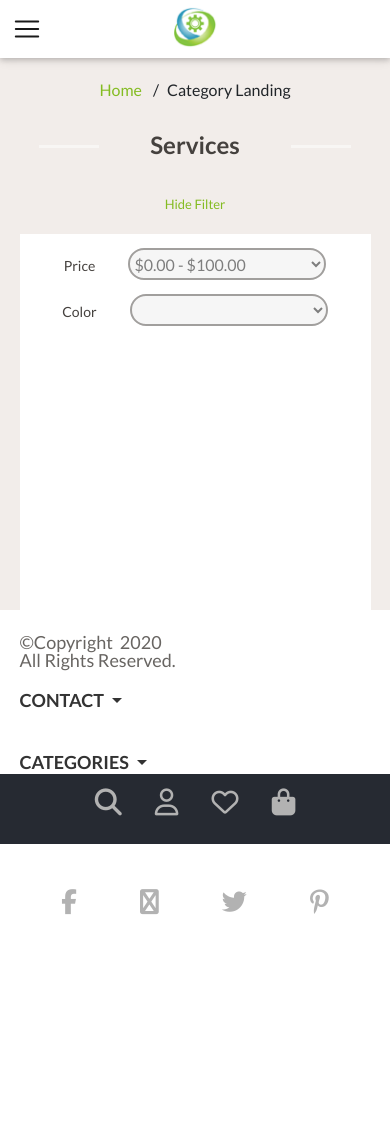
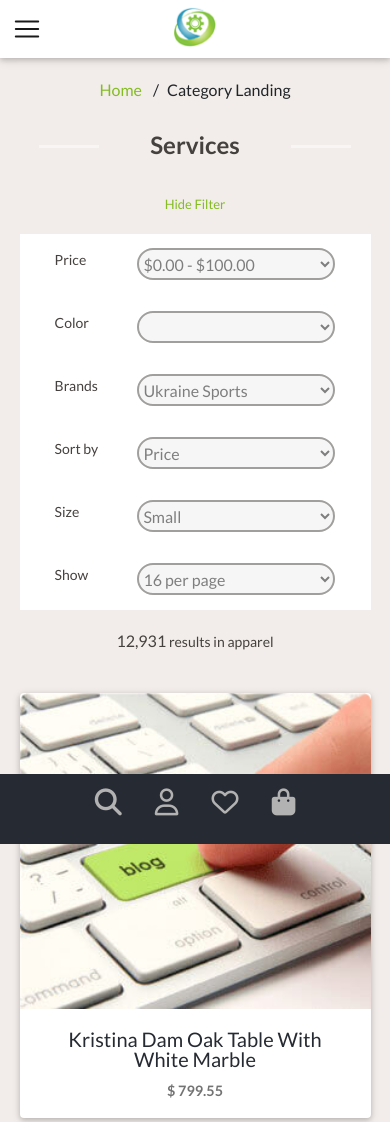
Before and after one commit to flaviusxsc/OSF_Academy_Flavius, a website: page category-page.html in a window 390 px wide. Shown: the top 1122 px of the page. Before the commit the page ends 953 px from the top, so only its background shows below. Drawn offline with nearby package versions, Linux system fonts and the light colour scheme.

Commit message:
category landing page mobile version

```diff
--- a/category-page.html
+++ b/category-page.html
@@ -154,8 +154,79 @@
         <option value="other-color "></option>
       </select>
     </div>
+    <div class="brands align-center">
+      <label for="brands">Brands</label>
+      <select name="brands" id="brands">
+        <option value="ukraine-sports">Ukraine Sports</option>
+        <option value="deichmann">Deichmann</option>
+        <option value="nike">Nike</option>
+        <option value="pull&bear">Pull&Bear</option>
+      </select>
+    </div>
+    <div class="sort-by align-center">
+      <label for="sort-by">Sort by</label>
+      <select name="sort-by" id="sort-by">
+        <option value="price">Price</option>
+        <option value="color">Color</option>
+        <option value="size">Size</option>
+      </select>
+    </div>
+    <div class="size align-center">
+      <label for="size">Size</label>
+      <select name="size" id="size">
+        <option value="small">Small</option>
+        <option value="medium">Medium</option>
+        <option value="large">Large</option>
+      </select>
+    </div>
+    <div class="show align-center">
+      <label for="show">Show</label>
+      <select name="show" id="show">
+        <option value="16-per-page">16 per page</option>
+        <option value="32-per-page">32 per page</option>
+        <option value="64-per-page">64 per page</option>
+      </select>
+    </div>
    </section>
+   <div class="results">
+     <p><span>12,931</span> results in apparel</p>
+   </div>
+   <div class="product-cards-section">
+    <div class="card">
+      <img class="card-img-top" src="img/category-landing-product-1.png" alt="product-1">
+      <div class="card-body">
+        <p class="card-title">Kristina Dam Oak Table With White Marble</p>
+        <span class="card-text font-weight-bold">$ 799.55</span>
+        <div class="overlay">
+          <div class="plus"><a href="#" id="increment-plus"><i class="fas fa-plus"></i></a></div>
+          <div class="heart"><a href="#" id="increment-heart"><i class="fas fa-heart"></i></a></div>
+        </div>
+      </div>
+    </div>
+    <div class="card">
+      <img class="card-img-top" src="img/category-landing-product-2.png" alt="product-1">
+      <div class="card-body">
+        <p class="card-title">Kristina Dam Oak Table With White Marble</p>
+        <span class="card-text font-weight-bold">$ 799.55</span>
+        <div class="overlay">
+          <div class="plus"><a href="#" id="increment-plus"><i class="fas fa-plus"></i></a></div>
+          <div class="heart"><a href="#" id="increment-heart"><i class="fas fa-heart"></i></a></div>
+        </div>
+      </div>
+    </div>
+    <div class="card">
+      <img class="card-img-top" src="img/category-landing-product-3.png" alt="product-1">
+      <div class="card-body">
+        <p class="card-title">Kristina Dam Oak Table With White Marble</p>
+        <span class="card-text font-weight-bold">$ 799.55</span>
+        <div class="overlay">
+          <div class="plus"><a href="#" id="increment-plus"><i class="fas fa-plus"></i></a></div>
+          <div class="heart"><a href="#" id="increment-heart"><i class="fas fa-heart"></i></a></div>
+        </div>
+      </div>
+    </div>
 
+   </div>
   </div>
 
 
--- a/sass/style.scss
+++ b/sass/style.scss
@@ -1063,6 +1063,7 @@ top:0;
   ======================================================= */
   .category-container {
     background-color: #f2edea;
+    padding-bottom: 15px;
 
     .title-link{
       text-align: center;
@@ -1119,10 +1120,13 @@ top:0;
         height: 376px;
         width:90%;
         margin:23px auto;
-        // display:flex;
         .align-center {
-          text-align: center;
+          width:80%;
+          margin:0 auto;
           padding-top: 14px;
+          padding-bottom: 17px;
+          display:flex;
+          justify-content:space-between ;
         }
 
     }
@@ -1131,7 +1135,6 @@ top:0;
       font-family:$font-primary;
       font-size: 14px;
       line-height: 24px;
-      margin-right:30px;
       font-weight: 400;
     }
     select {
@@ -1141,4 +1144,30 @@ top:0;
       opacity: 0.5;
       border-radius: 25px;
     }
+    .results {
+      text-align: center;
+      padding-bottom: 22px;
+      p {
+        color: #45413e;
+        font-family: $font-primary;
+        font-size: 14px;
+      }
+      span {
+        font-size:16px;
+      }
+    }
+    .product-cards-section {
+      width:90%;
+      margin:22px auto;
+      display: flex;
+      flex-direction: column;
+      gap: 29px;
+
+      .card {
+        padding:0 ;
+      }
+      .card .card-body span {
+        display:block;
+      }
+    }
   }
```
Also changed, not shown: css/style.css, img/category-landing-product-1.png (added), img/category-landing-product-2.png (added), img/category-landing-product-3.png (added).
